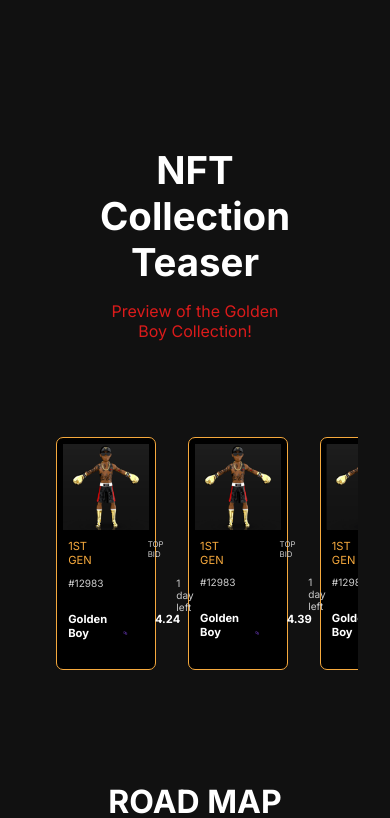
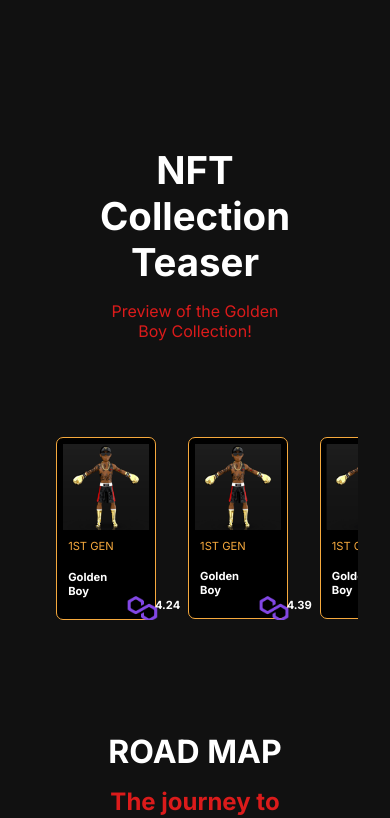
Before and after one commit to AmbienceStudios/aws, a React (Create React App) app: page / in a window 390 px wide. Shown: the part 4793-5611 px from the top of the page. Built offline with nearby package versions, Linux system fonts and the light colour scheme.

Commit message:
fixed mobile

```diff
--- a/src/components/Card.jsx
+++ b/src/components/Card.jsx
@@ -9,7 +9,7 @@ export default function Card({ image, series, title, price, tag, time }) {
       <div className="card-content">
         <div className="card-heading">
           <span className="card-series">{series}</span>
-          <span className="card-top">Top bid</span>
+          {/* <span className="card-top">Top bid</span> */}
         </div>
         <div className="card-details">
           <h4 className="card-title">{title}</h4>
@@ -19,8 +19,8 @@ export default function Card({ image, series, title, price, tag, time }) {
           </div>
         </div>
         <div className="card-sub-details">
-          <span>#{tag}</span>
-          <p>{time} day left</p>
+          {/* <span>#{tag}</span>
+          <p>{time} day left</p> */}
         </div>
       </div>
     </div>
--- a/src/components/Free.jsx
+++ b/src/components/Free.jsx
@@ -22,7 +22,8 @@ export default function Free() {
             These are the ultilities of holding a Golden Boy
           </p>
 
-          <div className="slider"> </div>
+          <div className="slider"> <p> NFT Ultilites # 1 </p>
+          </div>
 
         </div>
 
--- a/src/sass/components/_card.scss
+++ b/src/sass/components/_card.scss
@@ -1,6 +1,12 @@
+* {
+
+
+}
+
 .card {
   background-color: var(--card-color);
   width: max-content;
+  height: max-content;
   border-radius: 10px;
   border: solid;
   border-width: 2px;
@@ -29,12 +35,12 @@
         position: relative;
         top: -1rem;
         left: 0rem;
-        font-size: 2rem;
+        font-size: 1rem;
       }
       .card-top {
         color: var(--accent-color3);
         text-transform: uppercase;
-        font-size: 0.7rem;
+        font-size: 0.5rem;
         position: relative;
         top: -1rem;
         left: 7rem;
@@ -47,13 +53,13 @@
       color: var(--accent-color1);
       .card-title {
         position: relative;
-        top: 2.5rem;
-        font-size: 2rem;
-        width: 120%;
+        top: 0rem;
+        font-size: 1rem;
+        width: 100%;
       }
       .card-price {
         display: flex;
-        font-size: 2rem;
+        font-size: 1rem;
         gap: 1rem;
         position: relative;
         top: 3rem;
@@ -61,7 +67,7 @@
           position: relative;
           left:1.5rem;
           top: -.9rem;
-          transform: scale(.4);
+          transform: scale(.8);
         }
         h4 {
           position: relative;
@@ -101,112 +107,10 @@
 
 
 
-@media screen and (min-width: 280px) and (max-width: 430px) {
-
-  .card {
-    background-color: var(--card-color);
-    width: 90%;
-    border-radius: 10px;
-    border: solid;
-    border-width: 2px;
-    border-color: rgb(246, 169, 61);
-    &-image {
-      img {
-        border-radius: 10px;
-        padding: .5rem;
-      }
-    }
-    &-content {
-      width: 70%;
-      display: flex;
-      flex-direction: column;
-      gap: 0.5rem;
-      padding: 1rem;
-
-
-      .card-heading {
-        display: flex;
-        justify-content: space-between;
-
-        .card-series {
-          color: rgb(246, 169, 61);
-          text-transform: uppercase;
-          font-size: 0.7rem;
-          position: relative;
-          top: -1rem;
-          left: 0rem;
-          font-size: 1rem;
-        }
-        .card-top {
-          color: var(--accent-color3);
-          text-transform: uppercase;
-          font-size: 0.7rem;
-          position: relative;
-          top: -1rem;
-          left: 5rem;
-
-        }
-      }
-      .card-details {
-        display: flex;
-        justify-content: space-between;
-        color: var(--accent-color1);
-        .card-title {
-          position: relative;
-          top: 2.5rem;
-          font-size: 1rem;
-          width: 120%;
-        }
-        .card-price {
-          display: flex;
-          font-size: 1rem;
-          gap: 1rem;
-          position: relative;
-          top: 3rem;
-          img {
-            position: relative;
-            left:0rem;
-            top: -0rem;
-            transform: scale(.1);
-          }
-          h4 {
-            position: relative;
-            left: 0rem;
-            top: -.45rem;
-          }
-        }
-      }
-      .card-sub-details {
-        display: flex;
-        justify-content: space-between;
-        position: relative;
-        top: 3rem;
-
-
-        span {
-          position: relative;
-          left: 0rem;
-          top: -7rem;
-          color: var(--accent-color3);
-          font-size: 0.9rem;
-        }
-
-        p {
-          position: relative;
-          left: 6.5rem;
-          top: -7rem;
-          color: var(--accent-color3);
-          font-size: 0.9rem;
-        }
-
-
-
-      }
-    }
-  }
+// @media screen and (min-width: 280px) and (max-width: 430px) {
 
 
 
 
 
-}
+// }
--- a/src/sass/sections/_free.scss
+++ b/src/sass/sections/_free.scss
@@ -192,14 +192,21 @@
           .slider {
             width: 300px;
             height: 450px;
-            background: rgb(255, 250, 250);
+            background: rgb(18, 18, 18);
             margin: auto;
             border-radius: 20px;
             position: relative;
             border-width: 2px;
+
             // border-color: rgb(255, 42, 42);
             border-color: rgb(246, 169, 61);
 
+            p {
+                margin-top: 50%;
+                margin-bottom: 50%;
+                color: white;
+
+            }
           }
 
 
```
